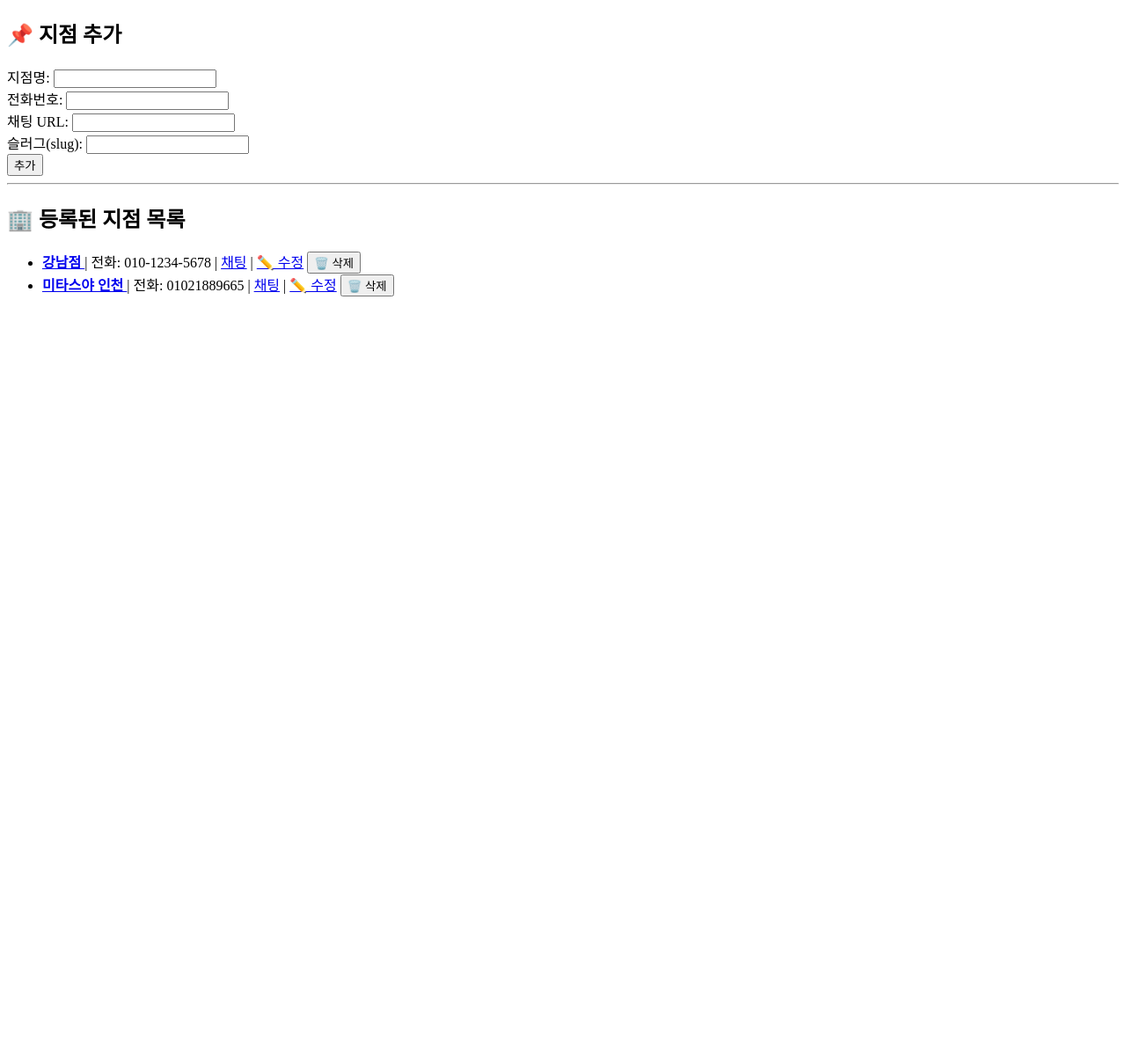
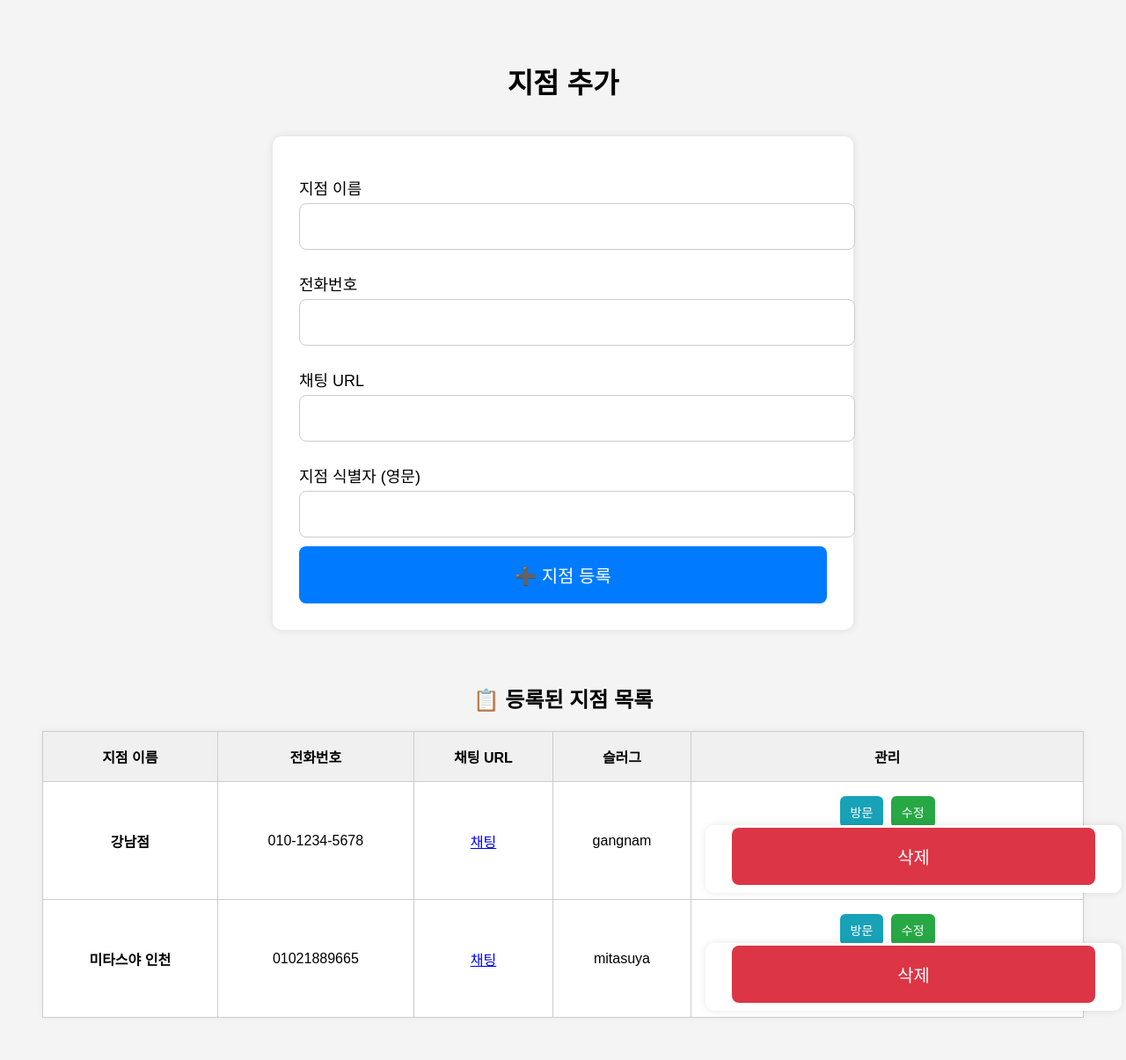
Before and after one commit to choiwonkyu/flask-qr-app, a Flask app: page /admin/add in a window 1280 px wide. Shown: the whole page at 88% size. Before the commit the page ends 337 px from the top, so only its background shows below. Run offline with Flask 3, Linux system fonts and the light colour scheme; the visitor is signed in with stand-in values (Sample User, id 1); data comes from the database, SQL or seed files in the repository.

Commit message:
지점추가 페이지 수정

```diff
--- a/templates/add_branch.html
+++ b/templates/add_branch.html
@@ -1,43 +1,136 @@
-<!-- templates/add_branch.html -->
 <!DOCTYPE html>
 <html lang="ko">
 <head>
     <meta charset="UTF-8">
-    <title>지점 관리</title>
+    <title>지점 추가</title>
+    <style>
+        body {
+            font-family: Arial, sans-serif;
+            padding: 40px;
+            background-color: #f4f4f4;
+        }
+        h1 {
+            text-align: center;
+            font-size: 32px;
+            margin-bottom: 40px;
+        }
+        form {
+            max-width: 600px;
+            margin: 0 auto 60px;
+            background: white;
+            padding: 30px;
+            border-radius: 10px;
+            box-shadow: 0 0 10px rgba(0,0,0,0.1);
+        }
+        label {
+            display: block;
+            font-size: 18px;
+            margin: 15px 0 5px;
+        }
+        input[type="text"] {
+            width: 100%;
+            padding: 15px;
+            font-size: 18px;
+            margin-bottom: 10px;
+            border: 1px solid #ccc;
+            border-radius: 8px;
+        }
+        button {
+            width: 100%;
+            padding: 18px;
+            font-size: 20px;
+            background-color: #007bff;
+            color: white;
+            border: none;
+            border-radius: 8px;
+            cursor: pointer;
+        }
+        button:hover {
+            background-color: #0056b3;
+        }
+
+        table {
+            width: 100%;
+            border-collapse: collapse;
+            background: white;
+            box-shadow: 0 0 8px rgba(0,0,0,0.05);
+        }
+        th, td {
+            padding: 16px;
+            border: 1px solid #ccc;
+            text-align: center;
+            font-size: 16px;
+        }
+        th {
+            background-color: #f0f0f0;
+        }
+        a.action {
+            display: inline-block;
+            padding: 8px 12px;
+            border-radius: 6px;
+            color: white;
+            text-decoration: none;
+            font-size: 14px;
+            margin: 0 2px;
+        }
+        .edit {
+            background-color: #28a745;
+        }
+        .delete {
+            background-color: #dc3545;
+        }
+        .visit {
+            background-color: #17a2b8;
+        }
+    </style>
 </head>
 <body>
-    <h2>📌 지점 추가</h2>
-    <form method="POST" action="{{ url_for('add_branch_page') }}">
-        <label>지점명: <input type="text" name="name" required></label><br>
-        <label>전화번호: <input type="text" name="phone" required></label><br>
-        <label>채팅 URL: <input type="text" name="chat_url" required></label><br>
-        <label>슬러그(slug): <input type="text" name="slug" required></label><br>
-        <button type="submit">추가</button>
+    <h1>지점 추가</h1>
+
+    <form method="POST">
+        <label for="name">지점 이름</label>
+        <input type="text" name="name" required>
+
+        <label for="phone">전화번호</label>
+        <input type="text" name="phone" required>
+
+        <label for="chat_url">채팅 URL</label>
+        <input type="text" name="chat_url" required>
+
+        <label for="slug">지점 식별자 (영문)</label>
+        <input type="text" name="slug" required>
+
+        <button type="submit">➕ 지점 등록</button>
     </form>
 
-    <hr>
-
-    <h2>🏢 등록된 지점 목록</h2>
     {% if branches %}
-        <ul>
-            {% for branch in branches %}
-                <li>
-                    <strong>
-                        <a href="{{ url_for('branch_page', slug=branch['slug']) }}" target="_blank">
-                            {{ branch['name'] }}
-                        </a>
-                    </strong> |
-                    전화: {{ branch['phone'] }} |
-                    <a href="{{ branch['chat_url'] }}" target="_blank">채팅</a> |
-                    <a href="{{ url_for('edit_branch', slug=branch['slug']) }}">✏️ 수정</a>
-                    <form method="POST" action="{{ url_for('delete_branch_route', slug=branch['slug']) }}" style="display:inline;">
-                        <button type="submit" onclick="return confirm('정말 삭제하시겠습니까?');">🗑️ 삭제</button>
-                    </form>
-                </li>
-            {% endfor %}
-        </ul>
+    <h2 style="text-align:center; margin-bottom: 20px;">📋 등록된 지점 목록</h2>
+    <table>
+        <tr>
+            <th>지점 이름</th>
+            <th>전화번호</th>
+            <th>채팅 URL</th>
+            <th>슬러그</th>
+            <th>관리</th>
+        </tr>
+        {% for branch in branches %}
+        <tr>
+            <td><strong>{{ branch['name'] }}</strong></td>
+            <td>{{ branch['phone'] }}</td>
+            <td><a href="{{ branch['chat_url'] }}" target="_blank">채팅</a></td>
+            <td>{{ branch['slug'] }}</td>
+            <td>
+                <a class="action visit" href="/b/{{ branch['slug'] }}" target="_blank">방문</a>
+                <a class="action edit" href="{{ url_for('edit_branch', slug=branch['slug']) }}">수정</a>
+                <form action="{{ url_for('delete_branch_route', slug=branch['slug']) }}" method="POST" style="display:inline;">
+                    <button class="action delete" type="submit" onclick="return confirm('정말 삭제하시겠습니까?')">삭제</button>
+                </form>
+            </td>
+        </tr>
+        {% endfor %}
+    </table>
     {% else %}
-        <p>등록된 지점이 없습니다.</p>
+        <p style="text-align:center;">등록된 지점이 없습니다.</p>
     {% endif %}
 </body>
 </html>
```
